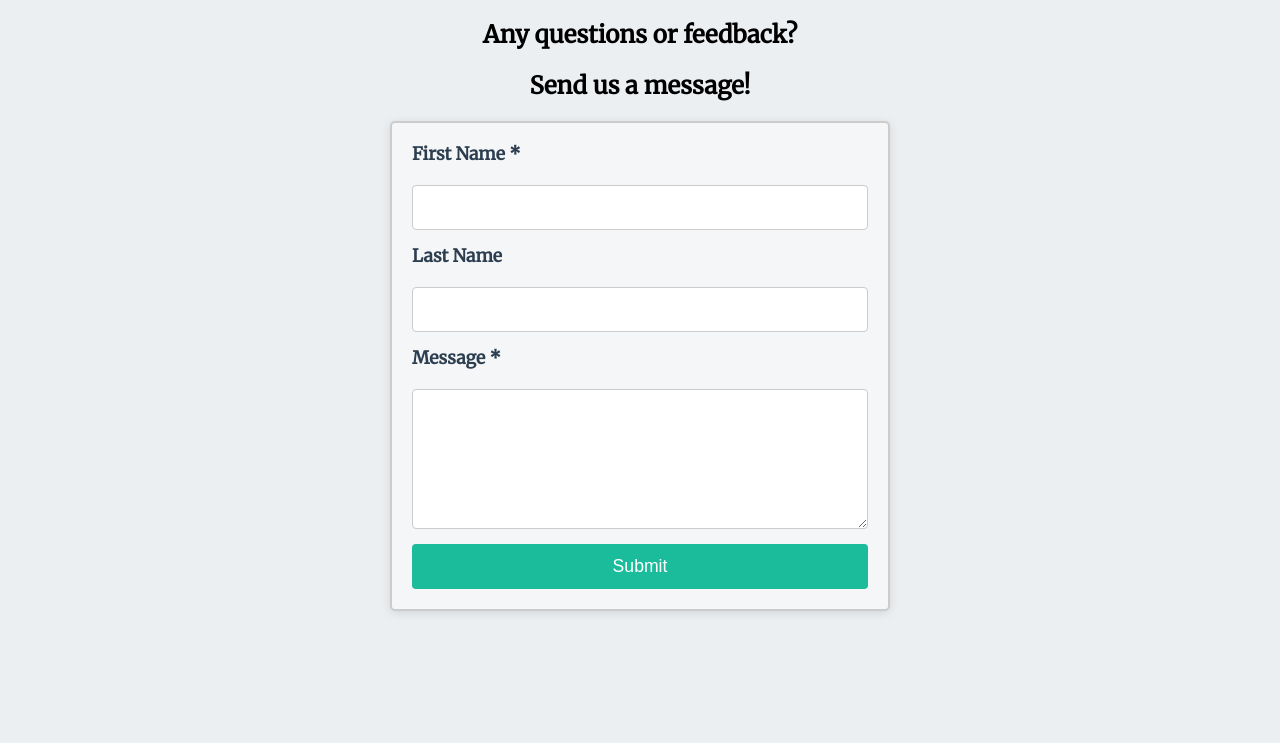
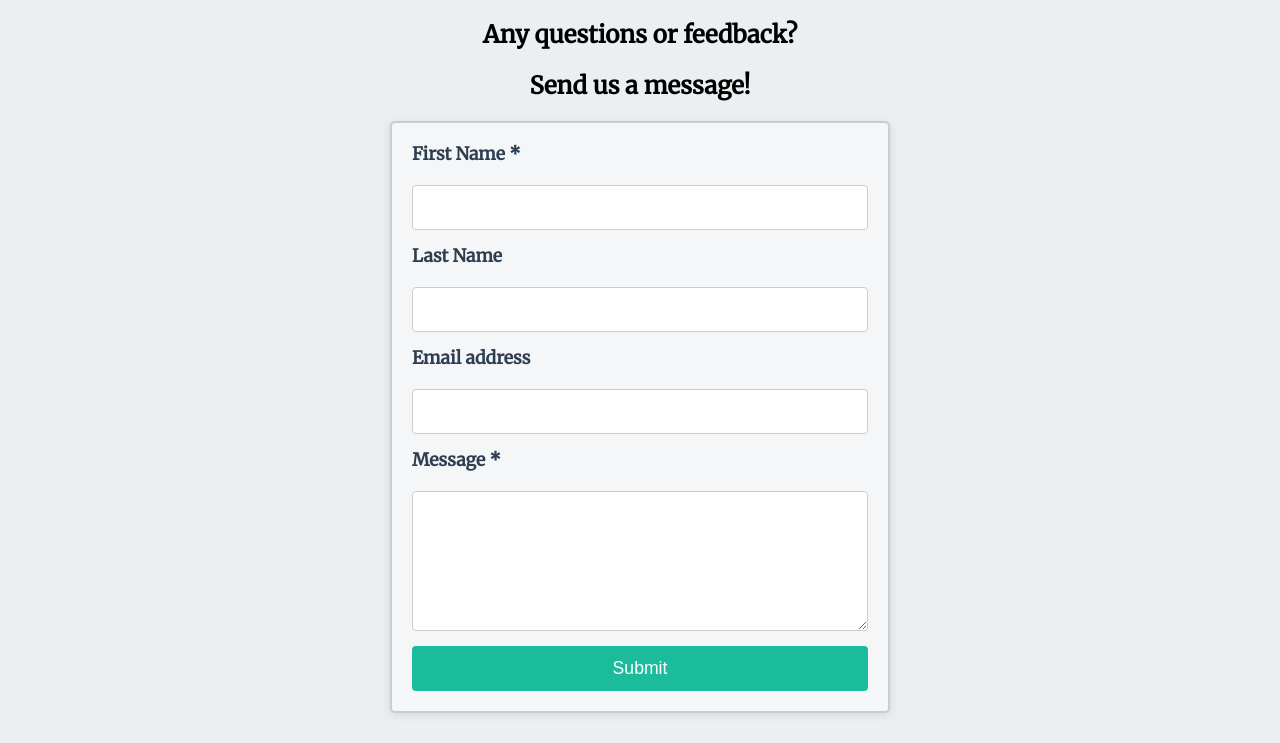
Before and after one commit to AndrewGr12/next_in_uveitis, a plain HTML site: page contact_us.html in a window 1280 px wide. Shown: the part 77-820 px from the top of the page. Drawn offline with Linux system fonts and the light colour scheme.

Commit message:
added email address to contact us

```diff
--- a/contact_us.html
+++ b/contact_us.html
@@ -47,6 +47,9 @@
           <label for="last-name">Last Name</label>
           <input type="text" id="last-name" name="Last Name">
 
+          <label for="email">Email address</label required>
+          <input type="text" id="email" name="Email Address">
+
           <label for="message">Message *</label>
           <textarea id="message" name="Message" rows="6" required></textarea>
 
```
